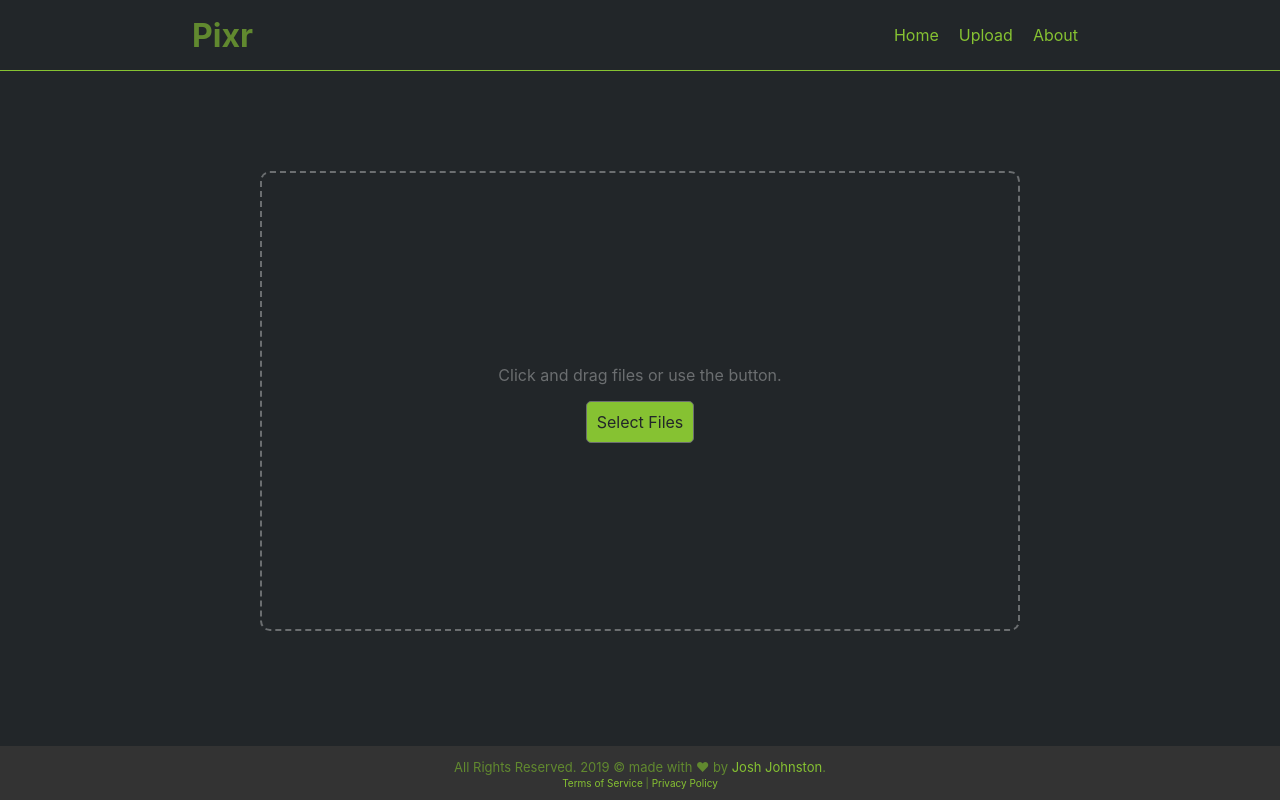
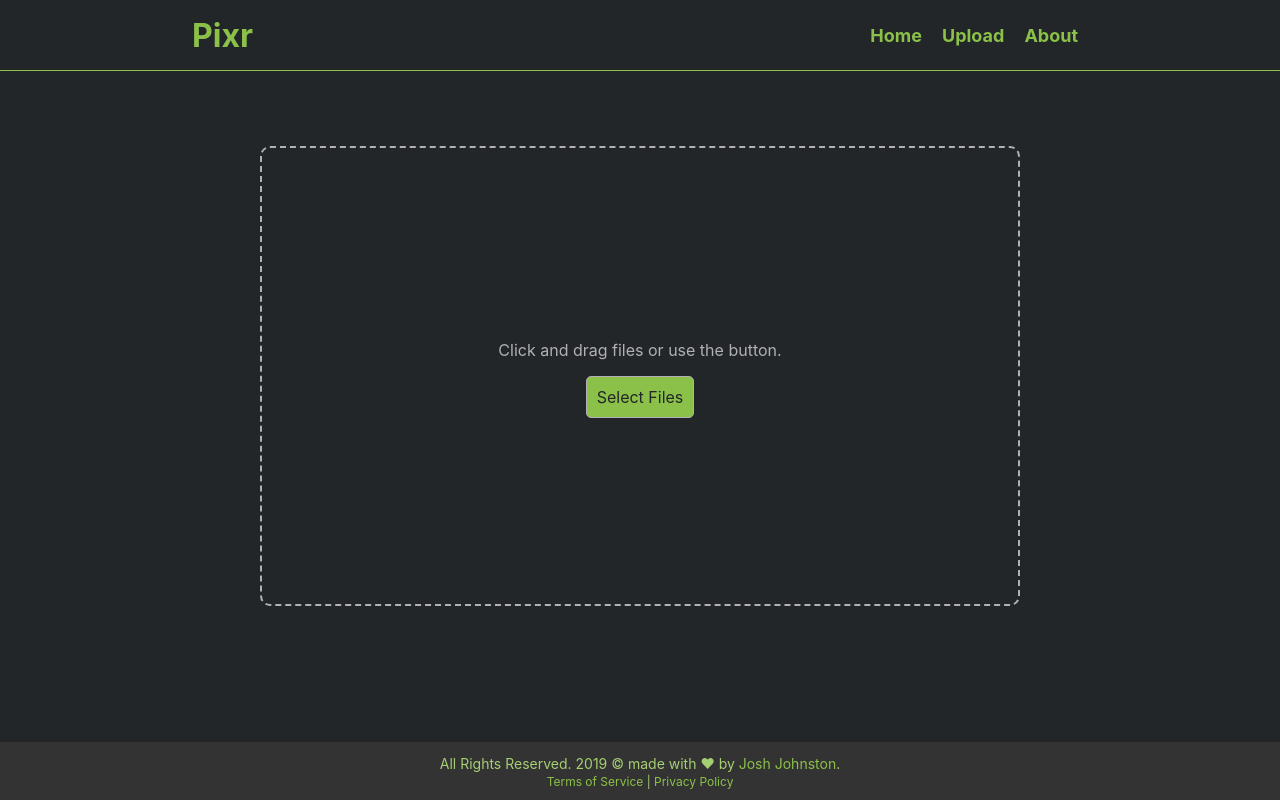
Before and after one commit to Neoplatonist/pixr, a Svelte app in the folder frontend/: page /upload in a window 1280 px wide. Built offline with nearby package versions, Linux system fonts and the light colour scheme.

Commit message:
fixed colors and spacing and made them accessible friendly

```diff
--- a/frontend/src/App.svelte
+++ b/frontend/src/App.svelte
@@ -14,11 +14,12 @@
   :global(:root) {
     --background-color: #222629;
     --secondary-background-color: #333;
-    --primary-color: #61892F;
+    --primary-color: #86C232;
     /* --secondary-color: #222629; */
-    --accent-color: #86C232;
-    --font-color: #6B6E70;
-    --font-secondary-color: #61892F;
+    --accent-color: #8BC149;
+    --font-color: #B0B0B5;
+    --font-secondary-color: #A5CF72;
+		--error-color: #FF4747;
   }
 
   :global(html) {
@@ -51,7 +52,7 @@
 
 	header > a:first-child {
 		margin-left: 15%;
-		color: var(--font-secondary-color);
+		color: var(--accent-color);
 	}
 
 	header > a:first-child:hover {
@@ -68,6 +69,8 @@
 	header > nav > a {
 		padding: 5px 10px;
 		color: var(--accent-color);
+		font-size: 1.8rem;
+		font-weight: bold;
 	}
 
 	main {
@@ -87,7 +90,7 @@
 		flex-direction: column;
 		justify-content: center;
 		align-items: center;
-		font-size: 1.3rem;
+		font-size: 1.4rem;
 	}
 
 	footer p {
@@ -100,7 +103,7 @@
 	}
 
   footer section {
-		font-size: 1rem;
+		font-size: 1.2rem;
 	}
 </style>
 
--- a/frontend/src/routes/Upload.svelte
+++ b/frontend/src/routes/Upload.svelte
@@ -1,11 +1,12 @@
 <script>
-  import { onMount, onDestroy } from 'svelte'
+  import { onMount, onDestroy, afterUpdate } from 'svelte'
   import { store } from '../store'
   import Gallery from '../components/Gallery.svelte'
   import Loader from '../components/Loader.svelte'
   import UploadBtn from '../components/UploadBtn.svelte'
 
   let active,
+  btnGrey = false,
       dropzone,
       images = [],
       inputFiles,
@@ -14,10 +15,25 @@
       upload
 
   onMount(() => {
+    store.update(data => ({
+      ...data,
+      error: ''
+    }))
+
     unsubscribe = store.subscribe(data => {
       images = data.imagesToUpload
       upload = data.upload
     })
+  })
+
+  afterUpdate(() => {
+    if (images.length == 0) {
+      dropzone.style.justifyContent = 'center'
+      btnGrey = false
+    } else {
+      dropzone.style.justifyContent = 'normal'
+      btnGrey = true
+    }
   })
 
   // Drag Events
@@ -43,9 +59,6 @@
     e.preventDefault()
     e.stopPropagation()
     active = false
-
-    dropzone.style.justifyContent = 'normal'
-    selectButton.style.background = 'var(--font-color)'
 
     const files = e.dataTransfer.files
     handleFiles(files)
@@ -82,14 +95,20 @@
 </script>
 
 <style>
+  #error {
+    text-align: center;
+    margin: 2rem 0 0 0;
+    color: var(--error-color);
+  }
+
   #dropzone {
     min-width: 400px;
     width: 80%;
     min-height: 52vh;
-    margin: 50px auto;
-    padding: 20px;
+    margin: 2.5rem auto;
+    padding: 2rem;
     border: 2px dashed var(--font-color);
-    border-radius: 10px;
+    border-radius: 1rem;
     display: flex;
     flex-direction: column;
     align-self: center;
@@ -102,7 +121,7 @@
   }
 
   form {
-    margin-bottom: 10px;
+    margin-bottom: 1rem;
     display: flex;
     flex-direction: column;
     align-items: center;
@@ -115,17 +134,28 @@
 
   form section label {
     display: inline-block;
-    padding: 10px;
+    padding: 1rem;
     background: var(--accent-color);
     cursor: pointer;
-    border-radius: 5px;
+    border-radius: 0.5rem;
     border: 1px solid var(--font-color);
     color: var(--background-color);
   }
 
   form section label:hover {
-    background: var(--primary-color);
+    background: var(--font-color);
     border: 1px solid var(--accent-color);
+  }
+
+  .btnGrey {
+    background: var(--font-color) !important;
+    border: 1px solid var(--accent-color) !important;
+  }
+
+  .btnGrey:hover {
+    background: var(--accent-color) !important;
+    border: 1px solid var(--font-color) !important;
+    color: var(--background-color) !important;
   }
 </style>
 
@@ -151,6 +181,7 @@
 
     <section>
       <label
+        class:btnGrey
         bind:this={selectButton}
         for="fileElem">Select Files</label>
 
```
